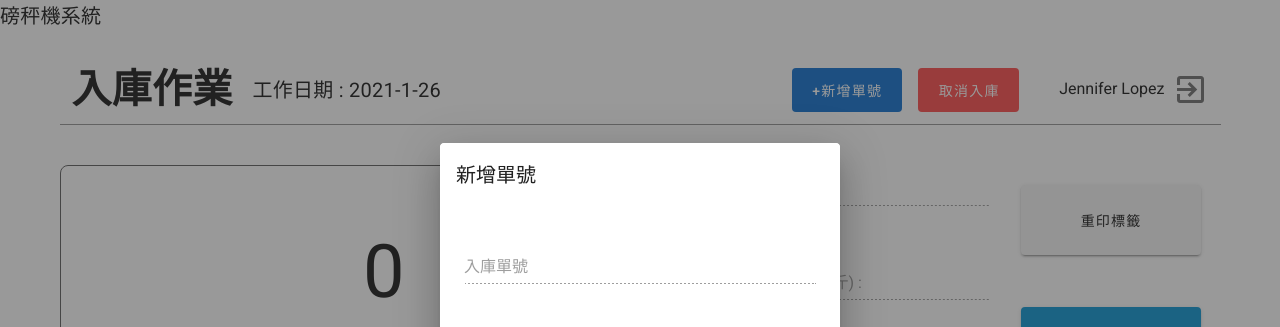
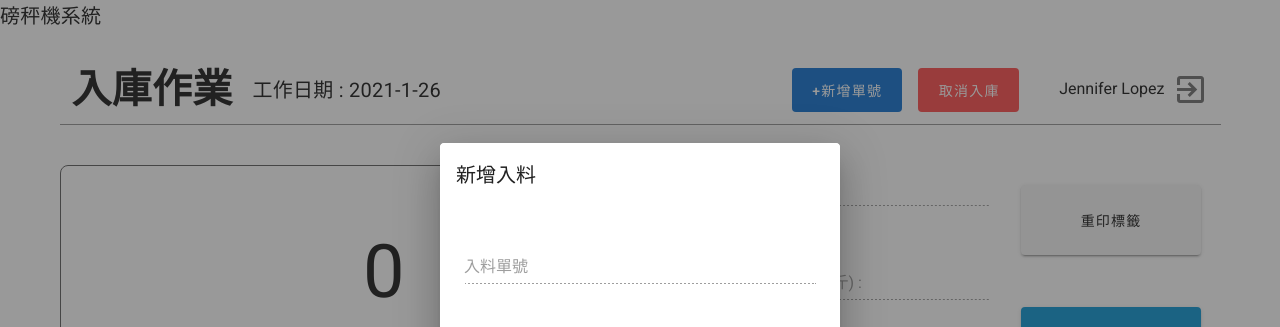
Before and after one commit to timthebouncer/ERP-System-Front, a Vue app: page /scale in a window 1280 px wide. Both pictures are taken after a click on the button "+新增單號". Shown: the top 327 px of the page. Built offline with nearby package versions, Linux system fonts and the light colour scheme.

Commit message:
修改新增單號名稱

```diff
--- a/src/components/addNumberDialog/index.vue
+++ b/src/components/addNumberDialog/index.vue
@@ -3,11 +3,11 @@
         <v-dialog v-model="show" persistent max-width="400">
             <v-card>
                 <v-toolbar flat>
-                    <v-toolbar-title>新增單號</v-toolbar-title>
+                    <v-toolbar-title>新增入料</v-toolbar-title>
                 </v-toolbar>
                 <v-card-text class="mt-8">
                     <v-form ref="form" v-model="valid" lazy-validation>
-                        <v-text-field label="入庫單號" disabled />
+                        <v-text-field label="入料單號" disabled />
                         <v-select :items="items" label="物料名稱"/>
                         <v-text-field label="物料數量" type="number" />
                         <v-text-field label="屠體重量(公斤)" disabled />
--- a/src/components/orderNumberDialog/index.vue
+++ b/src/components/orderNumberDialog/index.vue
@@ -3,7 +3,7 @@
         <v-dialog v-model="show" persistent max-width="800">
             <v-card>
                 <v-toolbar flat>
-                    <v-toolbar-title>入庫單號</v-toolbar-title>
+                    <v-toolbar-title>入料單號</v-toolbar-title>
                 </v-toolbar>
                 <v-data-table
                         v-model="selected"
@@ -60,7 +60,7 @@
                 selected: [],
                 headers: [
                     {
-                        text: '入庫單號',
+                        text: '入料單號',
                         align: 'center',
                         sortable: false,
                         value: 'name',
```
